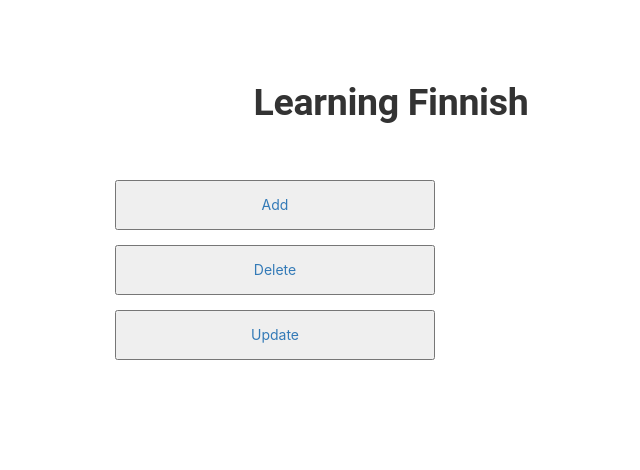
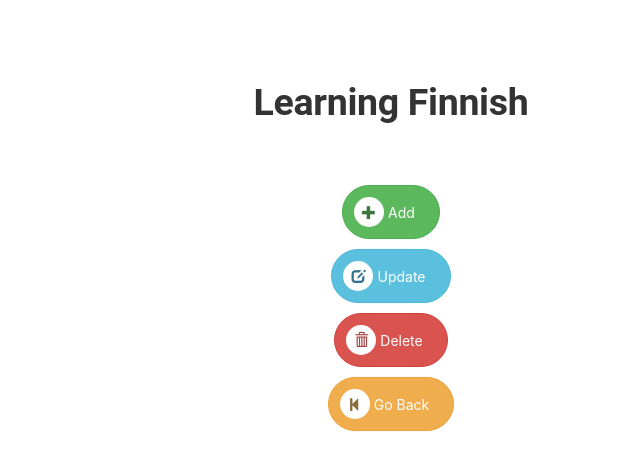
Before and after one commit to spavythra/Language_learning_App, a React (Create React App) app in the folder client/frontend/: page /admin in a window 1280 px wide. Shown: the top 470 px of the page, without its empty margins (249-889 px from the left). Built offline with nearby package versions, Linux system fonts and the light colour scheme.

Commit message:
(Addition): Admin.js, bootstrap icons added for buttons

```diff
--- a/client/frontend/src/Admin.js
+++ b/client/frontend/src/Admin.js
@@ -6,10 +6,23 @@ import { BrowserRouter as Router, Routes, Route, Link } from "react-router-dom";
 
 function Admin() {
   return(<>
-    <nav>
-      <button><Link to="/admin/add">Add </Link></button>
-      <button><Link to="/admin/delete"> Delete </Link></button>
-      <button><Link to="/admin/update"> Update </Link></button>
+    <nav className='adminpage'>
+    <a className="btn icon-btn btn-success" href="/admin/add"><span className="glyphicon btn-glyphicon glyphicon-plus img-circle text-success"></span>
+      Add
+      </a>
+      <a className="btn icon-btn btn-info" href="/admin/update">
+      <span className="glyphicon btn-glyphicon glyphicon-edit img-circle text-info"></span>
+      Update
+      </a>
+      <a className="btn icon-btn btn-danger" href="/admin/delete">
+      <span className="glyphicon btn-glyphicon glyphicon-trash img-circle text-danger"></span>
+      Delete
+      </a>
+      <a className="btn icon-btn btn-warning" href="/">
+      <span className="glyphicon btn-glyphicon glyphicon-step-backward img-circle text-warning"></span>
+      Go Back
+      </a>
+
     </nav>
 
   </>)
--- a/client/frontend/src/App.css
+++ b/client/frontend/src/App.css
@@ -96,3 +96,22 @@ input {
 .information label{
   font-size: 20px;
 }
+
+.adminpage {
+  display: flex;
+  flex-direction: column;
+  align-items: center;
+  justify-content: space-around;
+  width: 100%;
+  padding: 20px;
+}
+.btn-glyphicon {
+  padding:8px;
+  background:#ffffff;
+  margin-right:4px;
+}
+.icon-btn {
+  padding: 10px 24px 12px 11px;
+  border-radius:50px;
+  margin-bottom: 10px;
+}
```
Also changed, not shown: 1 other file (tests, documents, lock files or other folders).
